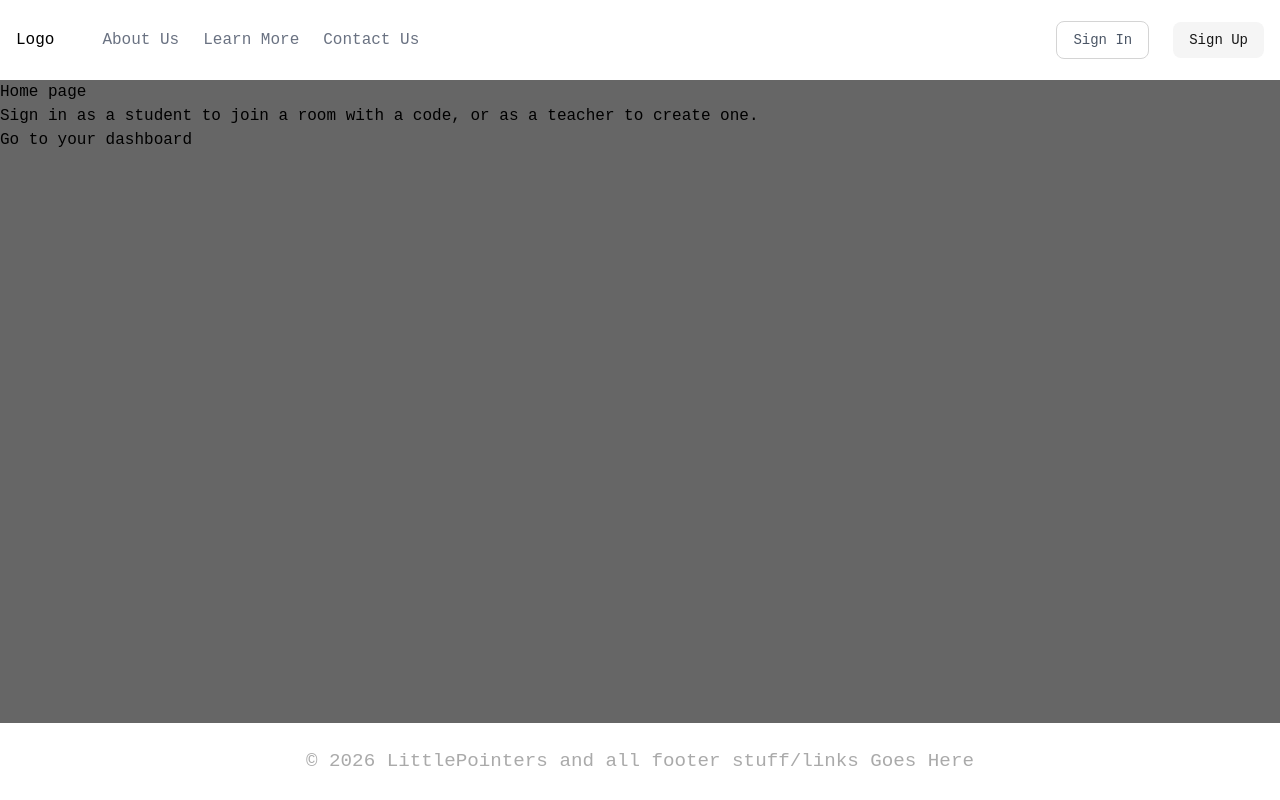
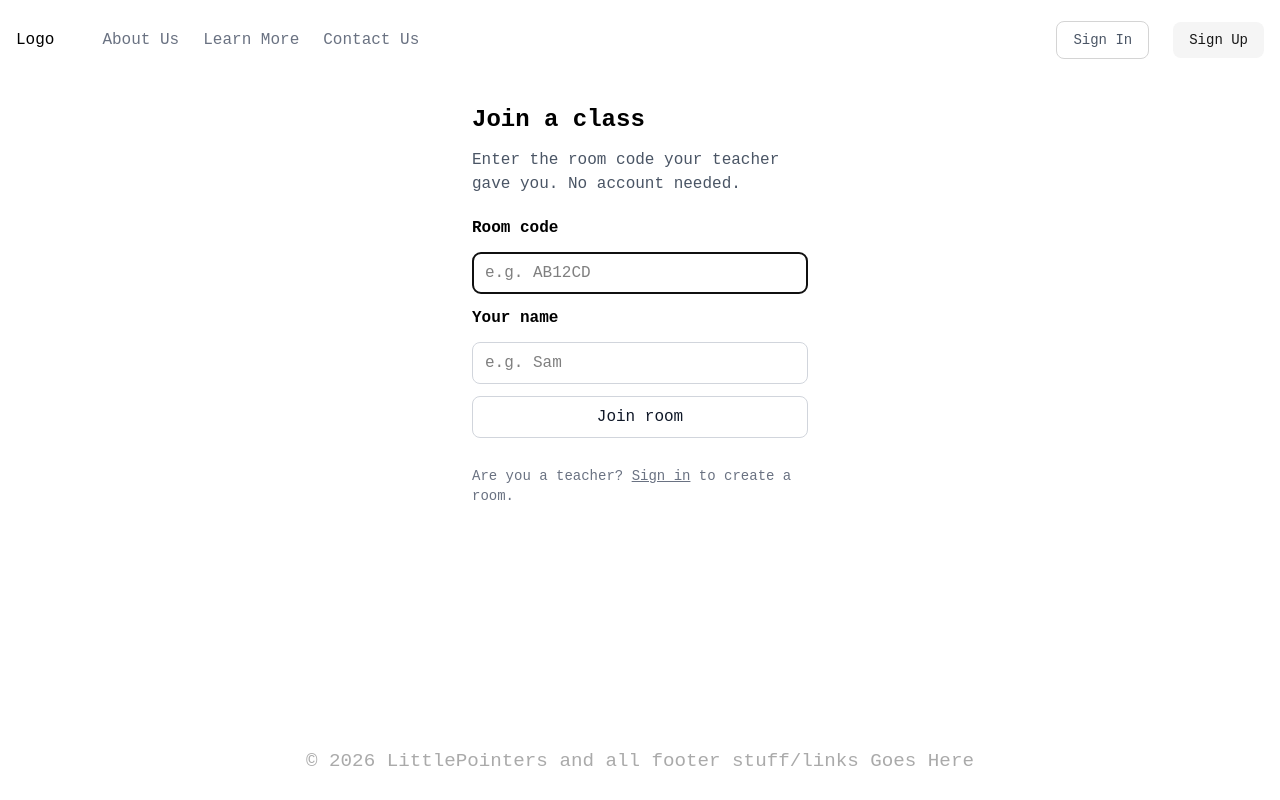
Before and after one commit to nnechi/CS-472, a React (Vite) app in the folder client/: page / in a window 1280 px wide. Built offline with nearby package versions, Linux system fonts and the light colour scheme; no server answers.

Commit message:
Removed student accounts, join a room by entering with a code

```diff
--- a/client/src/App.tsx
+++ b/client/src/App.tsx
@@ -1,8 +1,9 @@
 import { BrowserRouter } from "react-router-dom"
 import AppRoutes from "./routes/AppRoutes"
 
-// Sign-in lives at /login, the role-aware dashboard at /dashboard, and the
-// Socket.IO chat is rendered by the room pages under /rooms. See AppRoutes.
+// Teachers sign in at /login and manage rooms at /dashboard. Students join a
+// room from the home page with a code. The Socket.IO chat is rendered by the
+// room pages under /rooms. See AppRoutes.
 export default function App() {
   return(
     <BrowserRouter>
--- a/client/src/index.css
+++ b/client/src/index.css
@@ -7,5 +7,5 @@
 
 body {
   margin: 0;
-  background-color: #666666;
+  background-color: white;
 }
--- a/client/src/layouts/DashboardLayout.tsx
+++ b/client/src/layouts/DashboardLayout.tsx
@@ -1,6 +1,5 @@
 import { Outlet } from "react-router-dom"
 import useAuth from "../hooks/useAuth"
-import Navbar from '../components/Navbar'
 import Footer from "../components/Footer"
 // Shared frame for the signed-in area (/dashboard). Both roles land here;
 // the index page decides whether to show the student or teacher dashboard.
@@ -9,7 +8,6 @@ export default function DashboardLayout() {
 
     return(
         <div className="min-h-screen flex flex-col bg-white text-black">
-            <Navbar className="min-h-[8vh] flex-shrink-0"/>
             <header className="flex h-16 items-center justify-between border-b border-gray-200 px-4">
 
                 {auth && (
--- a/client/src/layouts/SignXLayout.tsx
+++ b/client/src/layouts/SignXLayout.tsx
@@ -3,8 +3,8 @@ import Footer from "../components/Footer"
 
 export default function HomeLayout() {
     return(
-        <div className="h-screen flex flex-col">
-            <main className="flex-1 min-h-0">
+        <div className="min-h-screen flex flex-col">
+            <main className="flex-1">
                 <Outlet />
             </main>
             <Footer className="min-h-[8vh] flex-shrink-0"/>
--- a/client/src/pages/Dashboard.tsx
+++ b/client/src/pages/Dashboard.tsx
@@ -1,11 +1,12 @@
+import { Navigate } from "react-router-dom"
 import useAuth from "../hooks/useAuth"
-import StudentDashboard from "./student/StudentDashboard"
 import TeacherDashboard from "./teacher/TeacherDashboard"
 
-// /dashboard: students pick a room to join, teachers create one.
+// /dashboard: teachers create rooms. Students don't sign in, so anyone else
+// is sent to the home page to enter a room code.
 export default function Dashboard() {
     const { auth } = useAuth()
     if (!auth) return null // RequireAuth already redirects; this keeps TS happy.
 
-    return auth.user.role === "teacher" ? <TeacherDashboard /> : <StudentDashboard />
+    return auth.user.role === "teacher" ? <TeacherDashboard /> : <Navigate to="/" replace />
 }
--- a/client/src/pages/Home.tsx
+++ b/client/src/pages/Home.tsx
@@ -1,18 +1,83 @@
-import { useNavigate } from 'react-router-dom'
+import { FormEvent, useState } from "react"
+import { Link, useNavigate } from "react-router-dom"
+import { ROOM_CODE_MAX_LENGTH, normalizeRoomCode } from "../utils/roomCode"
 
+// Students land here, enter the room code their teacher shared, and go straight
+// into the room. No account is needed. The name is only shown in the chat and
+// in the teacher's hand queue, so the teacher knows who is asking for help.
 export default function Home() {
     const navigate = useNavigate()
+    const [code, setCode] = useState("")
+    const [name, setName] = useState("")
+    const [error, setError] = useState("")
+
+    const handleSubmit = (e: FormEvent) => {
+        e.preventDefault()
+        const roomCode = normalizeRoomCode(code)
+        const username = name.trim().slice(0, 32)
+        if (!roomCode) {
+            setError("Enter the room code your teacher shared.")
+            return
+        }
+        if (!username) {
+            setError("Enter a name so your teacher knows who you are.")
+            return
+        }
+        // The name travels in router state, not the URL, so it stays out of links.
+        navigate(`/rooms/join/${roomCode}`, { state: { username } })
+    }
 
     return(
-        <>
-            <h1>Home page</h1>
-            <p>Sign in as a student to join a room with a code, or as a teacher to create one.</p>
-            {/* Joining/creating rooms happens on the dashboard after sign-in.
-                RequireAuth sends signed-out users to /login first. */}
-            <button onClick={() => navigate("/dashboard")}>
-                Go to your dashboard
-            </button>
+        <div className="mx-auto flex max-w-sm flex-col gap-3 p-6">
+            <h1 className="text-2xl font-bold">Join a class</h1>
+            <p className="text-gray-600">Enter the room code your teacher gave you. No account needed.</p>
 
-        </>
+            <form onSubmit={handleSubmit} className="mt-2 flex flex-col gap-3" noValidate>
+                <label htmlFor="roomCode" className="font-bold">Room code</label>
+                <input
+                    id="roomCode"
+                    className="rounded-lg border border-gray-300 px-3 py-2 uppercase placeholder:normal-case"
+                    value={code}
+                    onChange={(e) => {
+                        setCode(e.target.value)
+                        setError("")
+                    }}
+                    placeholder="e.g. AB12CD"
+                    maxLength={ROOM_CODE_MAX_LENGTH}
+                    autoComplete="off"
+                    autoFocus
+                />
+
+                <label htmlFor="displayName" className="font-bold">Your name</label>
+                <input
+                    id="displayName"
+                    className="rounded-lg border border-gray-300 px-3 py-2"
+                    value={name}
+                    onChange={(e) => {
+                        setName(e.target.value)
+                        setError("")
+                    }}
+                    placeholder="e.g. Sam"
+                    maxLength={32}
+                    autoComplete="nickname"
+                />
+
+                {error && (
+                    <p role="alert" className="text-sm text-red-700">{error}</p>
+                )}
+                <button
+                    type="submit"
+                    className="rounded-lg border border-gray-300 px-4 py-2 text-gray-900 cursor-pointer hover:bg-neutral-100"
+                >
+                    Join room
+                </button>
+            </form>
+
+            <p className="mt-4 text-sm text-gray-500">
+                Are you a teacher?{" "}
+                <Link to="/login" className="underline hover:text-black">Sign in</Link>
+                {" "}to create a room.
+            </p>
+        </div>
     )
 }
--- a/client/src/pages/student/StudentDashboard.tsx
+++ /dev/null
@@ -1,57 +0,0 @@
-import { FormEvent, useState } from "react"
-import { useNavigate } from "react-router-dom"
-import useAuth from "../../hooks/useAuth"
-import { ROOM_CODE_MAX_LENGTH, normalizeRoomCode } from "../../utils/roomCode"
-
-// Students join an existing Socket.IO room by entering the code their
-// teacher shared. The chat itself is rendered at /rooms/join/:roomCode.
-export default function StudentDashboard() {
-    const navigate = useNavigate()
-    const { auth } = useAuth()
-    const [room, setRoom] = useState("")
-    const [error, setError] = useState("")
-
-    const handleSubmit = (e: FormEvent) => {
-        e.preventDefault()
-        const code = normalizeRoomCode(room)
-        if (!code) {
-            setError("Enter the room code your teacher shared.")
-            return
-        }
-        navigate(`/rooms/join/${code}`)
-    }
-
-    return (
-        <>
-            <h1 className="text-2xl font-bold">Welcome{auth ? `, ${auth.user.name}` : ""}</h1>
-            <h2 className="mt-4 text-lg">Ready to join a class?</h2>
-            <p className="text-gray-600">Enter the room code your teacher gave you.</p>
-
-            <form onSubmit={handleSubmit} className="mt-4 flex max-w-sm flex-col gap-3" noValidate>
-                <label htmlFor="roomCode" className="font-bold">Room code</label>
-                <input
-                    id="roomCode"
-                    className="rounded-lg border border-gray-300 px-3 py-2 uppercase placeholder:normal-case"
-                    value={room}
-                    onChange={(e) => {
-                        setRoom(e.target.value)
-                        setError("")
-                    }}
-                    placeholder="e.g. AB12CD"
-                    maxLength={ROOM_CODE_MAX_LENGTH}
-                    autoComplete="off"
-                    autoFocus
-                />
-                {error && (
-                    <p role="alert" className="text-sm text-red-700">{error}</p>
-                )}
-                <button
-                    type="submit"
-                    className="rounded-lg border border-gray-300 px-4 py-2 text-gray-900 cursor-pointer hover:bg-neutral-100"
-                >
-                    Join room
-                </button>
-            </form>
-        </>
-    )
-}
--- a/client/src/routes/AppRoutes.tsx
+++ b/client/src/routes/AppRoutes.tsx
@@ -33,17 +33,19 @@ export default function AppRoutes() {
                 <Route path="signup" element={<SignUp />} />
             </Route>
 
-            {/* Protected Routes: sign in (and pick a role) first. */}
+            {/* Public: students join with a room code and a name, no account. */}
+            <Route path="/rooms/join/:roomCode" element={<StudentRoom />} />
+
+            {/* Protected Routes: teachers sign in first. */}
             <Route element={<RequiredAuth />}>
                 <Route path="/dashboard" element={<DashboardLayout />}>
-                    {/* Students: join a room by code. Teachers: create a room. */}
+                    {/* Teachers: create a room. */}
                     <Route index element={<Dashboard/>} />
                     <Route path="rooms/new" element={<CreateRoom />} />
                 </Route>
 
-                {/* Both render the Socket.IO chat; the role decides the view. */}
+                {/* Teacher view of the Socket.IO chat, with the raised-hand queue. */}
                 <Route path="/rooms/:roomId" element={<TeacherRoom />} />
-                <Route path="/rooms/join/:roomCode" element={<StudentRoom />} />
             </Route>
 
       </Routes>
```
Also changed, not shown: client/src/pages/SignIn.tsx (+2 -27 lines), client/src/pages/student/StudentRoom.tsx (+9 -8 lines).
